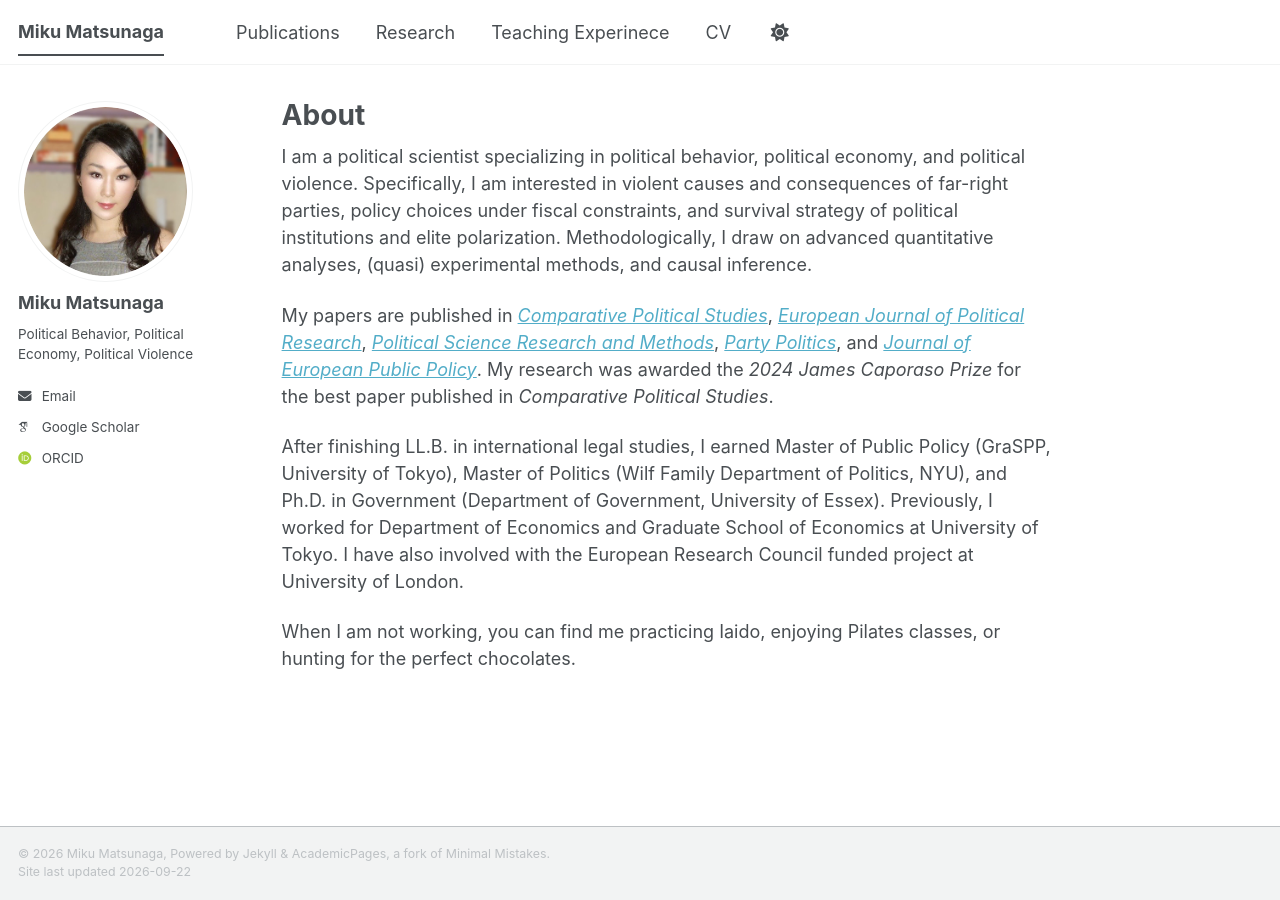
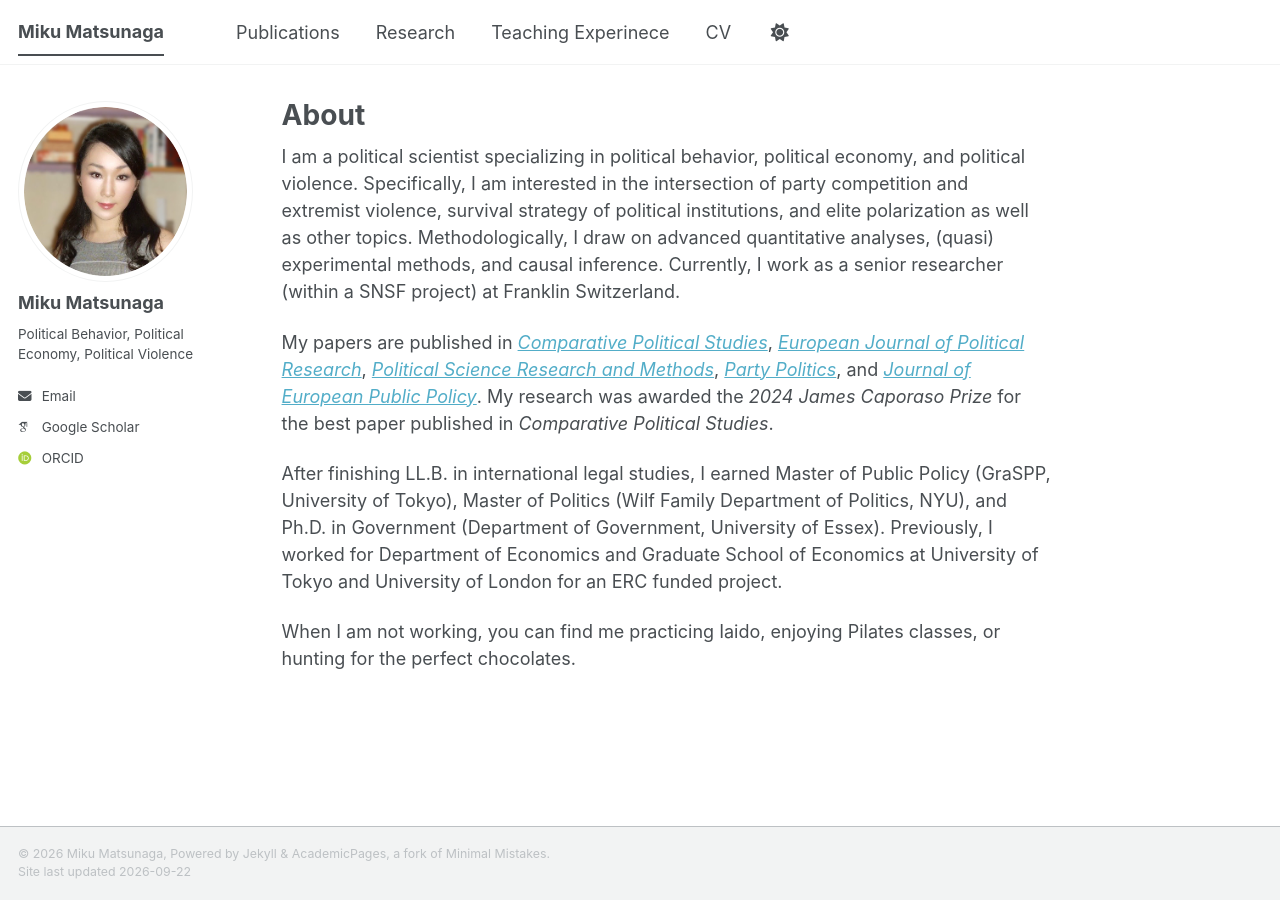
Before and after one commit to mikumatsunaga/mikumatsunaga.github.io, a Jekyll site: the page built from _pages/about.md, in a window 1280 px wide. Built offline with Jekyll 4.4.1, drawn with Linux system fonts in a browser that asks for light colours; some web fonts are replaced; a script bundle is joined from its source files by our own code; library files that are not in the unit come from our copies.

Commit message:
Update about.md

```diff
--- a/_pages/about.md
+++ b/_pages/about.md
@@ -9,10 +9,10 @@ redirect_from:
 
 
 
-I am a political scientist specializing in political behavior, political economy, and political violence. Specifically, I am interested in violent causes and consequences of far-right parties, policy choices under fiscal constraints, and survival strategy of political institutions and elite polarization. Methodologically, I draw on advanced quantitative analyses, (quasi) experimental methods, and causal inference.
+I am a political scientist specializing in political behavior, political economy, and political violence. Specifically, I am interested in the intersection of party competition and extremist violence, survival strategy of political institutions, and elite polarization as well as other topics. Methodologically, I draw on advanced quantitative analyses, (quasi) experimental methods, and causal inference. Currently, I work as a senior researcher (within a SNSF project) at Franklin Switzerland.
 
 My papers are published in [*Comparative Political Studies*](https://journals.sagepub.com/doi/abs/10.1177/00104140231169021), [*European Journal of Political Research*](https://ejpr.onlinelibrary.wiley.com/doi/10.1111/1475-6765.12668), [*Political Science Research and Methods*](https://www.cambridge.org/core/journals/political-science-research-and-methods/article/strengthening-mainstream-consensus-the-effect-of-radical-right-populist-parties-on-the-defense-policies-of-left-parties/F65029B987DC84770D2E3A081925EF2A), [*Party Politics*](https://journals.sagepub.com/doi/10.1177/13540688221107084), and [*Journal of European Public Policy*](https://www.tandfonline.com/doi/full/10.1080/13501763.2025.2490814).  My research was awarded the *2024 James Caporaso Prize* for the best paper published in *Comparative Political Studies*.
 
-After finishing LL.B. in international legal studies, I earned Master of Public Policy (GraSPP, University of Tokyo), Master of Politics (Wilf Family Department of Politics, NYU), and Ph.D. in Government (Department of Government, University of Essex). Previously, I worked for Department of Economics and Graduate School of Economics at University of Tokyo. I have also involved with the European Research Council funded project at University of London.
+After finishing LL.B. in international legal studies, I earned Master of Public Policy (GraSPP, University of Tokyo), Master of Politics (Wilf Family Department of Politics, NYU), and Ph.D. in Government (Department of Government, University of Essex). Previously, I worked for Department of Economics and Graduate School of Economics at University of Tokyo and University of London for an ERC funded project.
 
 When I am not working, you can find me practicing Iaido, enjoying Pilates classes, or hunting for the perfect chocolates.
```
